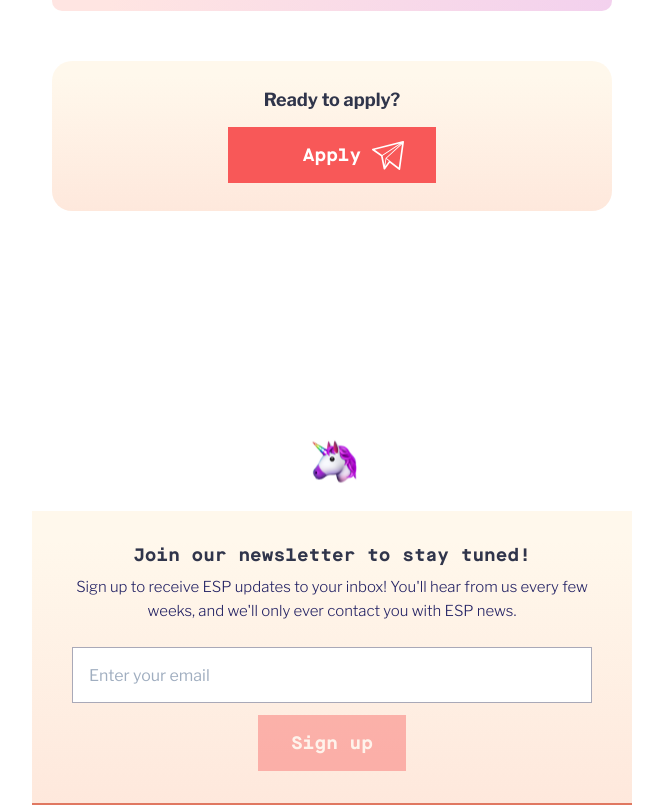
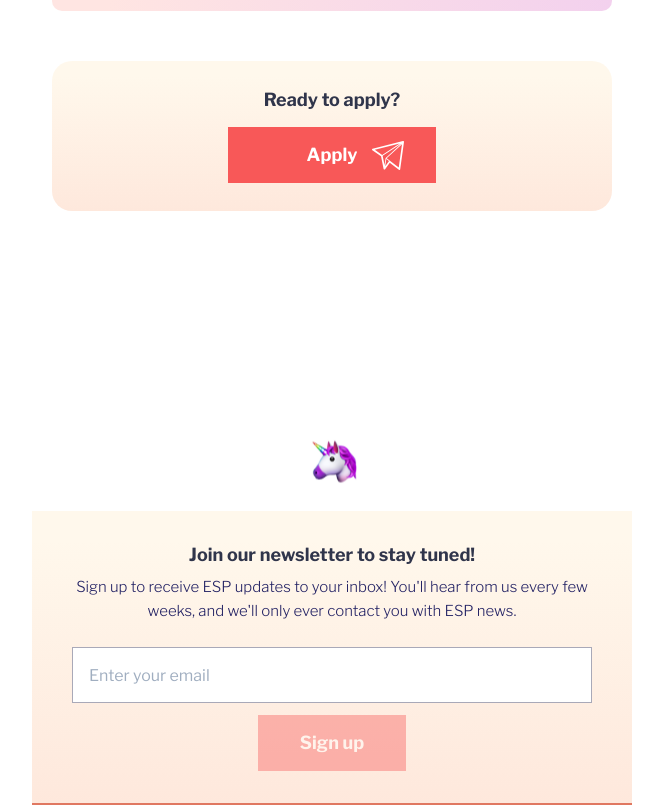
Before and after one commit to ethereum/esp-website, a Next.js app: page /applicants/small-grants in a window 1280 px wide. Shown: the part 4395-5200 px from the top of the page, without its empty margins (308-971 px from the left). Built offline with nearby package versions, Linux system fonts and the light colour scheme.

Commit message:
chore: update ImportantText to h4 heading

```diff
--- a/src/components/UI/common/Footer.tsx
+++ b/src/components/UI/common/Footer.tsx
@@ -2,7 +2,8 @@ import { Box, Center, Divider, Flex, Link, Stack } from '@chakra-ui/react';
 import Image from 'next/image';
 import { FC } from 'react';
 
-import { ImportantText, PageText } from '../text';
+import { ImportantText } from '../headings';
+import { PageText } from '../text';
 
 import efLogoSVG from '../../../public/images/ef-logo.svg';
 import githubLogoSVG from '../../../public/images/github-logo.svg';
--- a/src/components/UI/common/NewsletterSignup.tsx
+++ b/src/components/UI/common/NewsletterSignup.tsx
@@ -2,7 +2,8 @@ import { Button, Center, Flex, FormControl, Input, Stack, useToast } from '@chak
 import { FC } from 'react';
 import { useForm } from 'react-hook-form';
 
-import { ImportantText, PageText } from '../text';
+import { ImportantText } from '../headings';
+import { PageText } from '../text';
 
 type FormData = {
   email: string;
--- a/src/components/UI/common/ReadyToApply.tsx
+++ b/src/components/UI/common/ReadyToApply.tsx
@@ -3,7 +3,7 @@ import Image from 'next/image';
 import { useRouter } from 'next/router';
 import { FC } from 'react';
 
-import { ImportantText } from '../text';
+import { ImportantText } from '../headings';
 
 import planeVectorSVG from '../../../public/images/plane-vector.svg';
 
--- a/src/components/UI/text/ImportantText.tsx
+++ b/src/components/UI/headings/ImportantText.tsx
@@ -1,9 +1,10 @@
-import { Text, TextProps } from '@chakra-ui/react';
+import { Heading, HeadingProps } from '@chakra-ui/react';
 import { FC } from 'react';
 
-export const ImportantText: FC<TextProps> = ({ children, ...props }) => {
+export const ImportantText: FC<HeadingProps> = ({ children, ...props }) => {
   return (
-    <Text
+    <Heading
+      as='h4'
       textAlign='center'
       variant='ready'
       fontSize='h4'
@@ -12,6 +13,6 @@ export const ImportantText: FC<TextProps> = ({ children, ...props }) => {
       {...props}
     >
       {children}
-    </Text>
+    </Heading>
   );
 };
--- a/src/components/UI/headings/index.ts
+++ b/src/components/UI/headings/index.ts
@@ -3,3 +3,4 @@ export * from './PageHeading';
 export * from './PageSection';
 export * from './PageSubheading';
 export * from './StepHeading';
+export * from './ImportantText';
--- a/src/components/UI/text/index.ts
+++ b/src/components/UI/text/index.ts
@@ -1,3 +1,2 @@
-export * from './ImportantText';
 export * from './PageText';
 export * from './VisuallyHiddenText';
```
